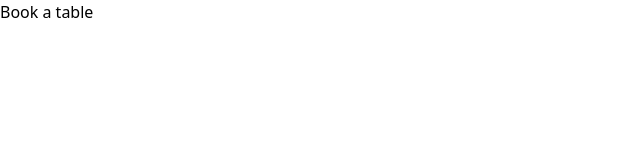
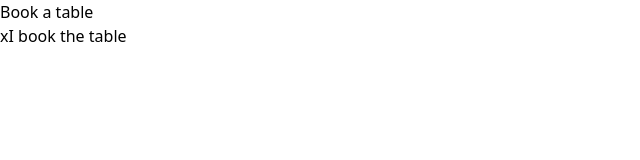
Before and after one commit to sz-sebestyen/pizza, a React app in the folder frontend/: page / in a window 1280 px wide. Both pictures are taken after a click on the button "Book a table". Shown: the top 160 px of the page, without its empty margins (0-640 px from the left). Built offline with nearby package versions, Linux system fonts and the light colour scheme; no server answers.

Commit message:
Finish booking form toggle logic

```diff
--- a/frontend/src/components/BookForm/BookForm.jsx
+++ b/frontend/src/components/BookForm/BookForm.jsx
@@ -1,9 +1,20 @@
 import React from "react";
 import ScreenShadow from "./ScreenShadow";
 import Submit from "./Submit";
+import CloseButton from "./CloseButton";
 
-function BookForm() {
-  return <div></div>;
+function BookForm({ setIsBooking }) {
+  return (
+    <div>
+      <ScreenShadow {...{ setIsBooking }} />
+
+      <div>
+        <CloseButton {...{ setIsBooking }} />
+
+        <Submit />
+      </div>
+    </div>
+  );
 }
 
 export default BookForm;
--- /dev/null
+++ b/frontend/src/components/BookForm/CloseButton.jsx
@@ -0,0 +1,7 @@
+import React from "react";
+
+function CloseButton({ setIsBooking }) {
+  return <button onClick={() => setIsBooking(false)}>x</button>;
+}
+
+export default CloseButton;
--- a/frontend/src/components/BookForm/ScreenShadow.jsx
+++ b/frontend/src/components/BookForm/ScreenShadow.jsx
@@ -1,7 +1,7 @@
 import React from "react";
 
-function ScreenShadow() {
-  return <div></div>;
+function ScreenShadow({ setIsBooking }) {
+  return <div onClick={() => setIsBooking(false)}></div>;
 }
 
 export default ScreenShadow;
```
